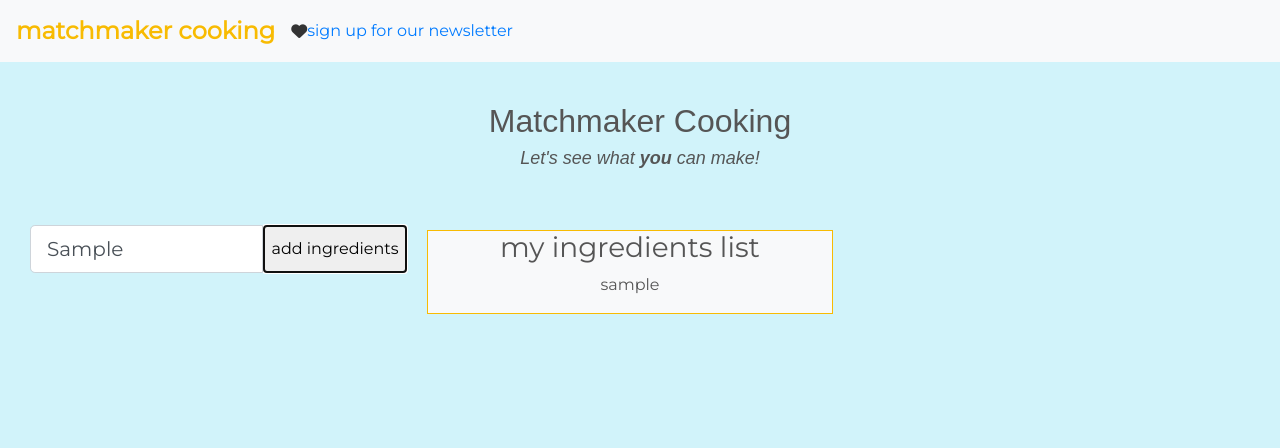
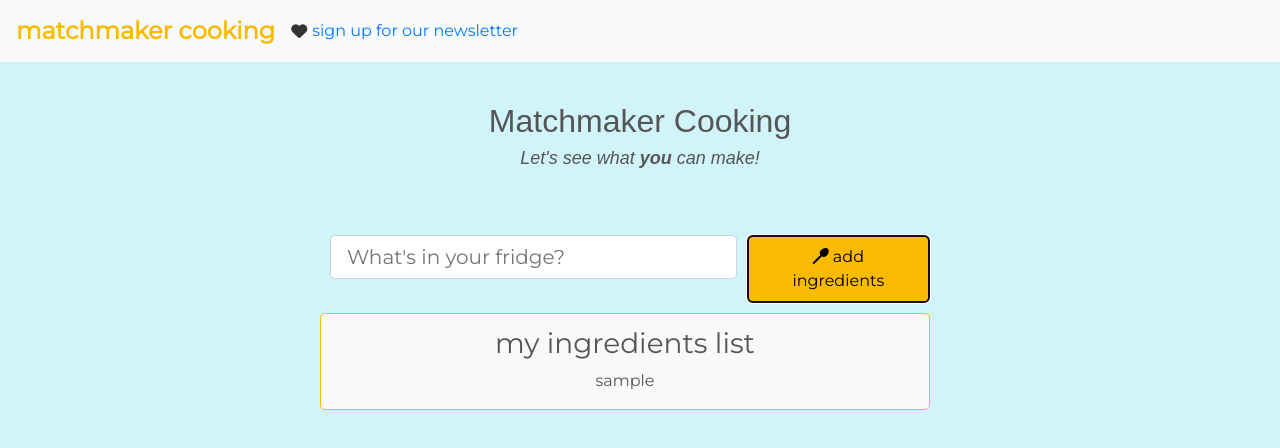
Before and after one commit to leah-h/tbd_foodies, a website: page index.html in a window 1280 px wide. Both pictures are taken after typing "Sample" into the empty fields and a click on the button "add ingredients". Drawn offline with nearby package versions, Linux system fonts and the light colour scheme; no server answers.

Commit message:
apply styling

```diff
--- a/css/signup.css
+++ b/css/signup.css
@@ -42,11 +42,14 @@ p {
   padding: 10px;
   text-align: center;
   font-size: 0.8rem;
+  border-radius:.3em;
+  border-width:.5px;
 }
 
 #subscribe-button {
   background-color: #333333;
   color: white;
+  border-radius:.3em;
 }
 
 form {
--- a/css/styles.css
+++ b/css/styles.css
@@ -36,20 +36,38 @@ body {
 .results {
     display: flex;
     flex-flow: row wrap;
+    justify-content: center;
 }
+
 
 .input-group {
     position: sticky;
 }
-
-.card:first-child {
+.add-form-control {
+    padding: .5rem 1rem;
+    font-size: 1.25rem;
+    line-height: 1.5;
+    border-radius: .3rem;
+    position: relative;
+    -ms-flex: 1 1 auto;
+    flex: 1 1 auto;
+    width: 1%;
+    margin-bottom: 0;
+    margin: 10px;
+    display: block;
+    width: 100%;
+    height: calc(1.5em + .75rem + 2px);
+    background-clip: padding-box;
+    border: 1px solid #ced4da;
+    transition: border-color .15s ease-in-out,box-shadow .15s ease-in-out;
+}
+/* .card:first-child {
     width:25rem;
     margin-left:35%;
     margin-right: 35%;
-}
-
-.card-body:first-child {
-    text-align:right;
+} */
+h3 {
+    padding-top:.45em;
 }
 .card {
     margin: 1rem;
@@ -88,9 +106,6 @@ img {
     position:sticky;
     top:0;
 }
-/* .main-content{
-    z-index: -1;
-} */
 
 /*Navigation*/
 nav {
@@ -106,11 +121,57 @@ nav {
 
 .fa-heart {
     color: #333333;
+    padding-right:5px;
 }
 
+.container-fluid {
+    justify-content: center;
+}
 .ingredients-list {
     border:.5px solid #f8bb02;
     color: #555;
     background: #f8f9fa;
     margin:5px;
+    border-radius:.3em;
 }
+
+.form-width {
+    width:50%;
+}
+
+.form-control {
+    margin:10px;
+}
+
+.gotIngredients {
+    position: relative;
+    -ms-flex: 1 1 auto;
+    flex: 1 1 auto;
+    width: 1%;
+    margin-bottom: 5px;
+    margin-top:10px;
+    border-radius: .3em;
+    height: fit-content;
+    padding: .5rem 1rem;
+    background:#f8bb02;
+}
+
+.butn {
+    background:#555;
+    border-radius:.3em;
+    color: #fff;
+    border-color:#555;
+}
+
+.modal-header {
+    color: #212529;
+    background-color: #f8bb02;
+    border-color: #555;
+    border-bottom: 0px solid #dee2e6;
+}
+
+@media screen and (max-width: 767px) {
+.form-width {
+    width:100%;
+}
+}
--- a/index.html
+++ b/index.html
@@ -28,12 +28,9 @@
                 //Store the data
                 data.push(gotIngredients);
 
-                var outputHtml = document.createElement("p");
-                outputHtml.innerHTML = gotIngredients;
+                var outputHtml = document.getElementById("output-item");
+                outputHtml.innerHTML += gotIngredients + "  ";
                 outputIngredients.append(outputHtml);
-
-                //Reset text area input
-                //saveString = "";
 
                 console.log("data", data);
             } else {
@@ -68,22 +65,21 @@
                         <h2>Matchmaker Cooking</h2>
                         <p><i>Let's see what <b>you</b> can make!</i></p>
                 </div>
-                <div class="container-fluid row">
-                    <div class="col-md-4">
-                        <form id="search-recipe-form" >
-                            <div class="input-group input-group-lg">
-                                <input class="form-control search-bar" placeholder="What's in your fridge?" type="text" id="search-bar">
-                                <button class="butn" type="submit" onclick="renderIngredients()" id="search-button">add ingredients</button>
 
-                            </div>
-                        </form>
+        </header>
+        <div class="container-fluid row col-sm-12 col-md-12">
+                <form id="search-recipe-form" class="form-width" >
+                    <div class="input-group input-group-lg">
+                        <input class="col-sm-12 col-md-8 add-form-control search-bar" placeholder="What's in your fridge?" type="text" id="search-bar">
+                        <button class=" col-sm-12 col-md-4 gotIngredients" type="submit" onclick="renderIngredients()" id="search-button"><i class="fas fa-utensil-spoon"></i>  add ingredients</button>
                     </div>
+                </form>
 
-                    <div class="col-md-4 ingredients-list" id="output"><h3>my ingredients list</h3>
-                    </div>
+            <div class="form-width ingredients-list" id="output"><h3>my ingredients list</h3>
+            <p id="output-item"></p>
+            </div>
 
-                </div>
-        </header>
+        </div>
     </div>
 
     <div class="results main-content col-12"></div>
@@ -113,7 +109,6 @@
     <script src="https://www.gstatic.com/firebasejs/7.4.0/firebase-app.js"></script>
 
 <script src="https://www.gstatic.com/firebasejs/7.4.0/firebase-app.js"></script>
-<!-- <script src="https://www.gstatic.com/firebase/7.4.0/firebase-auth.js"></script> -->
 <script src="https://www.gstatic.com/firebasejs/7.4.0/firebase-database.js"></script>
 
     <script>
--- a/js/app.js
+++ b/js/app.js
@@ -31,7 +31,7 @@ document.addEventListener("DOMContentLoaded", function () {
                                         <div id="card-recipe-ingredients"></div>
                                     </div>
                                     <div class="modal-footer">
-                                        <button type="button" class="btn btn-secondary" id="save-to-faves">Save to Favorites</button>
+                                        <!-- <button type="button" class="btn btn-secondary" id="save-to-faves" onclick="saveRecipe(${currentRecipe.id})">Save to Favorites</button>-->
                                         <button type="button" class="btn btn-secondary" data-dismiss="modal">Close</button>
                                     </div>
                                 </div>
@@ -48,6 +48,10 @@ document.addEventListener("DOMContentLoaded", function () {
     // in order to use await, you have to use an ASYNC FUNCTION
     document.getElementById("search-recipe-form").addEventListener("submit", async function (e) {
         e.preventDefault();
+
+        let form = document.getElementById("search-recipe-form");
+        form.reset();
+
         const searchString = data.join(",");
         const searchResults = await axios({
             "method": "GET",
@@ -72,7 +76,7 @@ document.addEventListener("DOMContentLoaded", function () {
             idList.push(searchResult.id)
         });
 
-        // turns an array into a list of values seperated by commas
+        // turns an array into a list of values separated by commas
         const recipeParams = idList.join();
 
         const listOfRecipes = await axios({
@@ -107,7 +111,11 @@ document.addEventListener("DOMContentLoaded", function () {
 
         // finds results based on id passed in
 function getRecipe(id) {
+    console.log(id, 'id'); //correct id
     const response = currentRecipeResults.find(result => result.id = id);
+    recipe = response.id;
+    //const response = currentRecipeResults.find(result => result.id = id);
+    console.log('response', response, recipe);  //wrong response...pulling first result
     const recipeTitle = document.getElementById('exampleModalLongTitle');
     const recipeImage = document.getElementById('card-recipe-image');
     const recipeAddInfo = document.getElementById('card-recipe-add-info');
@@ -117,9 +125,6 @@ function getRecipe(id) {
     let recipeLikes = document.createElement('p');
     recipeLikes.innerHTML = `Likes: ${recipeLikesCount}`;
     let recipeServingsCount = response.servings;
-    let recipeServings = document.createElement('p');
-
-    // recipeServings.innerHTML = `Yield: ${ recipeServingsCount } servings`;
     recipeAddInfo.innerHTML = `Yield: ${recipeServingsCount} servings <br> Likes: ${recipeLikesCount}`;
     let result = response.extendedIngredients.map(({ originalString }) => originalString);
     let instructions = response.analyzedInstructions[0].steps;
@@ -144,20 +149,20 @@ function getRecipe(id) {
     recipeIngredients.appendChild(recipeList);
 }
 
-function saveRecipe(id) {
-    console.log(recipe, id, "id");
-    let recipeListJSON = localStorage.getItem('recipeList');
-    let recipeList = JSON.parse(recipeListJSON);
-    if (recipeList == null) {
-        recipeList = [];
-    }
-    recipeList.push(recipe);
-    recipeButton = document.getElementById('saveButton');
-    recipeButton.innerHTML = "Saved!";
-    recipeButton.className = ("disabled");
-    recipeListJSON = JSON.stringify(recipeList);
-    localStorage.setItem('recipeList', recipeListJSON);
-}
+// function saveRecipe(id) {
+//     console.log(id, "id");
+//     let recipeListJSON = localStorage.getItem('recipeList');
+//     let recipeList = JSON.parse(recipeListJSON);
+//     if (recipeList == null) {
+//         recipeList = [];
+//     }
+//     recipeList.push(recipe);
+//     recipeButton = document.getElementById('saveButton');
+//     recipeButton.innerHTML = "Saved!";
+//     recipeButton.className = ("disabled");
+//     recipeListJSON = JSON.stringify(recipeList);
+//     localStorage.setItem('recipeList', recipeListJSON);
+// }
 function compareValues(key, order = 'asc') {
     return function (a, b) {
         if (!a.hasOwnProperty(key) ||
```
Also changed, not shown: signup.html (+1 -1 lines).
